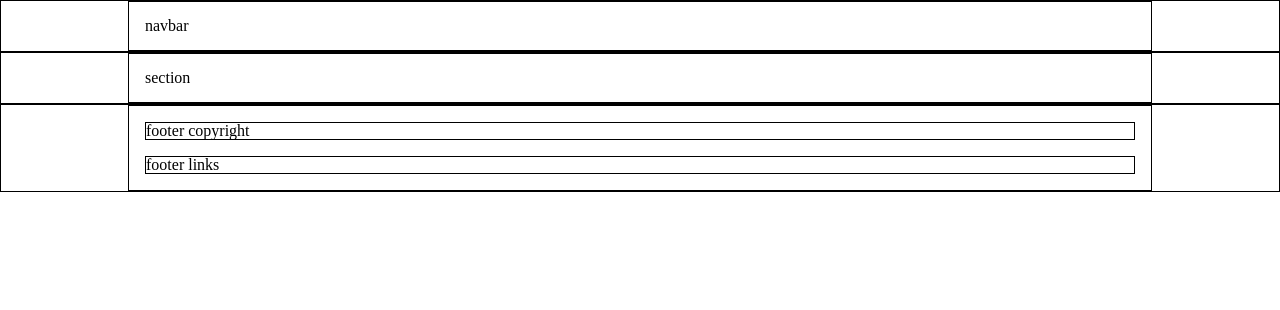
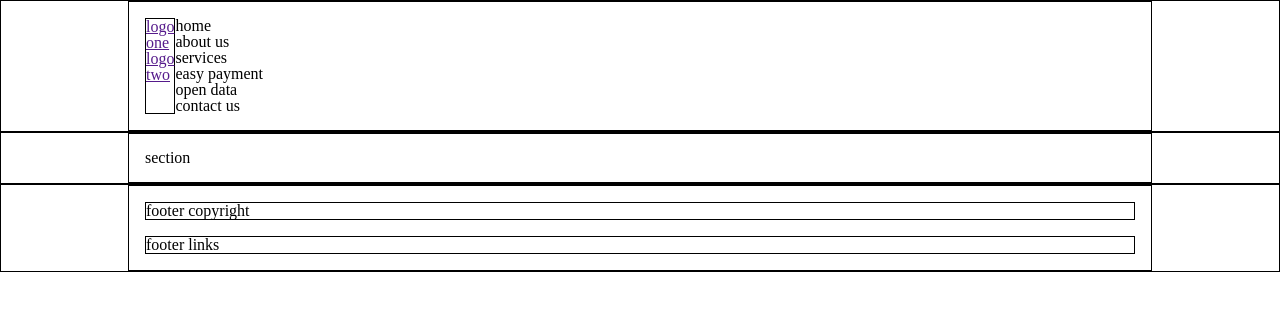
Before and after one commit to MrDoga/assignment_01, a plain HTML site: page index.html in a window 1280 px wide. Drawn offline with Linux system fonts and the light colour scheme.

Commit message:
added links

```diff
--- a/index.html
+++ b/index.html
@@ -11,7 +11,20 @@
 
     <header class="global-header max-width-container border">
         <nav class="global-nav max-width border">
-            navbar
+            <div class="global-nav__logo border">
+                <a href="">logo one</a>
+                <a href="">logo two</a>
+            </div>
+            <div class="global-nav__links">
+                <ul>
+                    <li>home</li>
+                    <li>about us</li>
+                    <li>services</li>
+                    <li>easy payment</li>
+                    <li>open data</li>
+                    <li>contact us</li>
+                </ul>
+            </div>
         </nav>
     </header>
 
```
